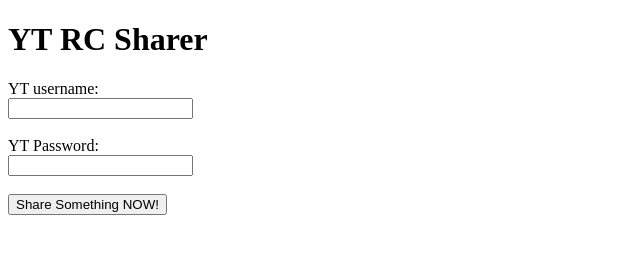
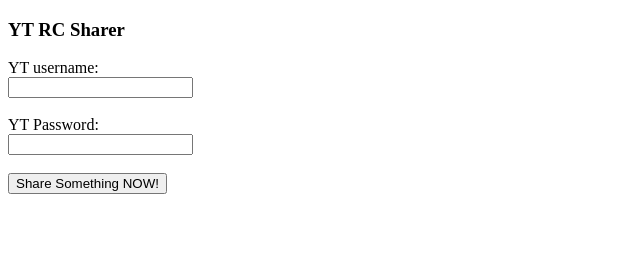
Before and after one commit to swifthfg/yt-sharer, a browser extension: page index.html in a window 1280 px wide. Shown: the whole page, without its empty margins (0-640 px from the left). Drawn offline with Linux system fonts and the light colour scheme.

Commit message:
Change header size

```diff
--- a/index.html
+++ b/index.html
@@ -6,7 +6,7 @@
     <script src="popup.js"></script>
   </head>
   <body>
-    <h1>YT RC Sharer</h1>
+    <h3>YT RC Sharer</h3>
       YT username:<br>
       <input type="text" id="yt-username"><br><br>
       YT Password:<br>
```
